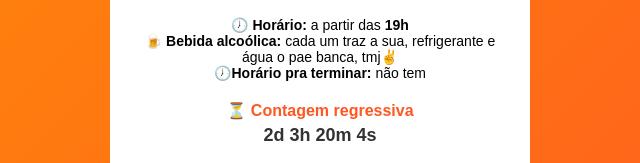
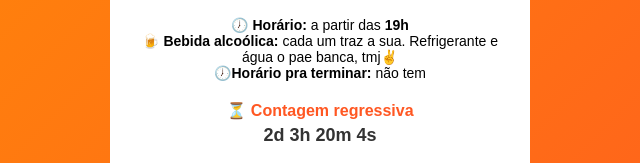
Before and after one commit to WesleyFilhoDev/convite, a plain HTML site: page index.html in a window 1280 px wide. Shown: the part 508-671 px from the top of the page, 320-960 px from the left. Drawn offline with Linux system fonts and the light colour scheme.

Commit message:
fix: Correct punctuation in beverage information on birthday webpage

```diff
--- a/index.html
+++ b/index.html
@@ -23,7 +23,7 @@ o aniversário do W, sem desculpas aceitas 😎🍻
 
     <div class="info">
       <p>🕖 <strong>Horário:</strong> a partir das <strong>19h</strong></p>
-      <p>🍺 <strong>Bebida alcoólica:</strong> cada um traz a sua, refrigerante e água o pae banca, tmj✌️</p>
+      <p>🍺 <strong>Bebida alcoólica:</strong> cada um traz a sua. Refrigerante e água o pae banca, tmj✌️</p>
       <p>🕖<strong>Horário pra terminar:</strong> não tem</p>
     </div>
 
```
